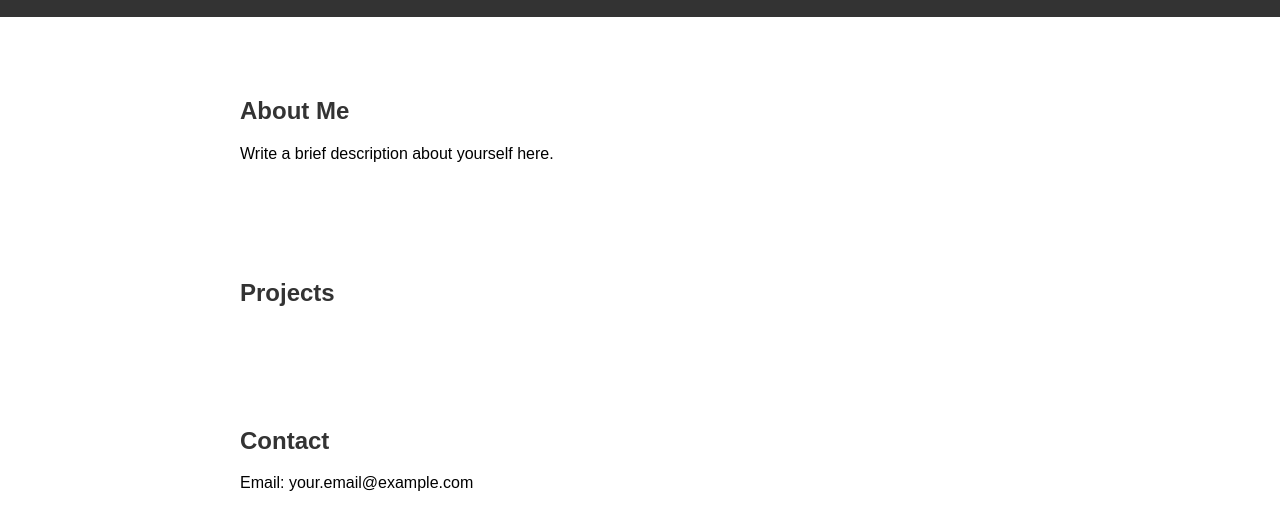
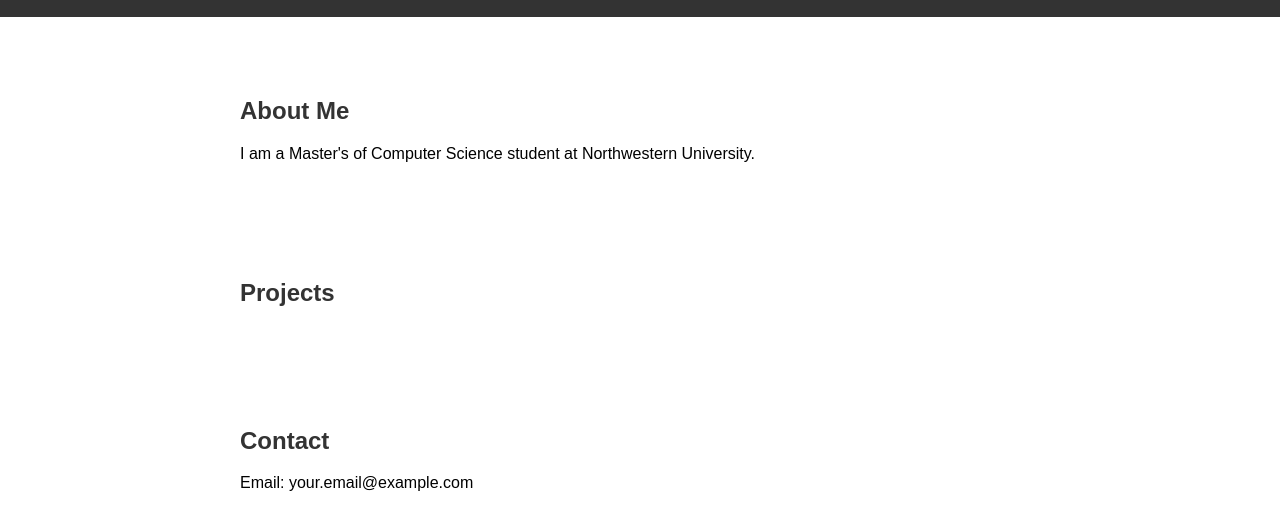
Before and after one commit to Jiho1211/jihokwak.github.io, a plain HTML site: page index.html in a window 1280 px wide. Shown: the part 128-658 px from the top of the page. Drawn offline with Linux system fonts and the light colour scheme.

Commit message:
Update index.html

```diff
--- a/index.html
+++ b/index.html
@@ -17,7 +17,7 @@
     <section id="about">
         <div class="container">
             <h2>About Me</h2>
-            <p>Write a brief description about yourself here.</p>
+            <p>I am a Master's of Computer Science student at Northwestern University. </p>
         </div>
     </section>
 
```
